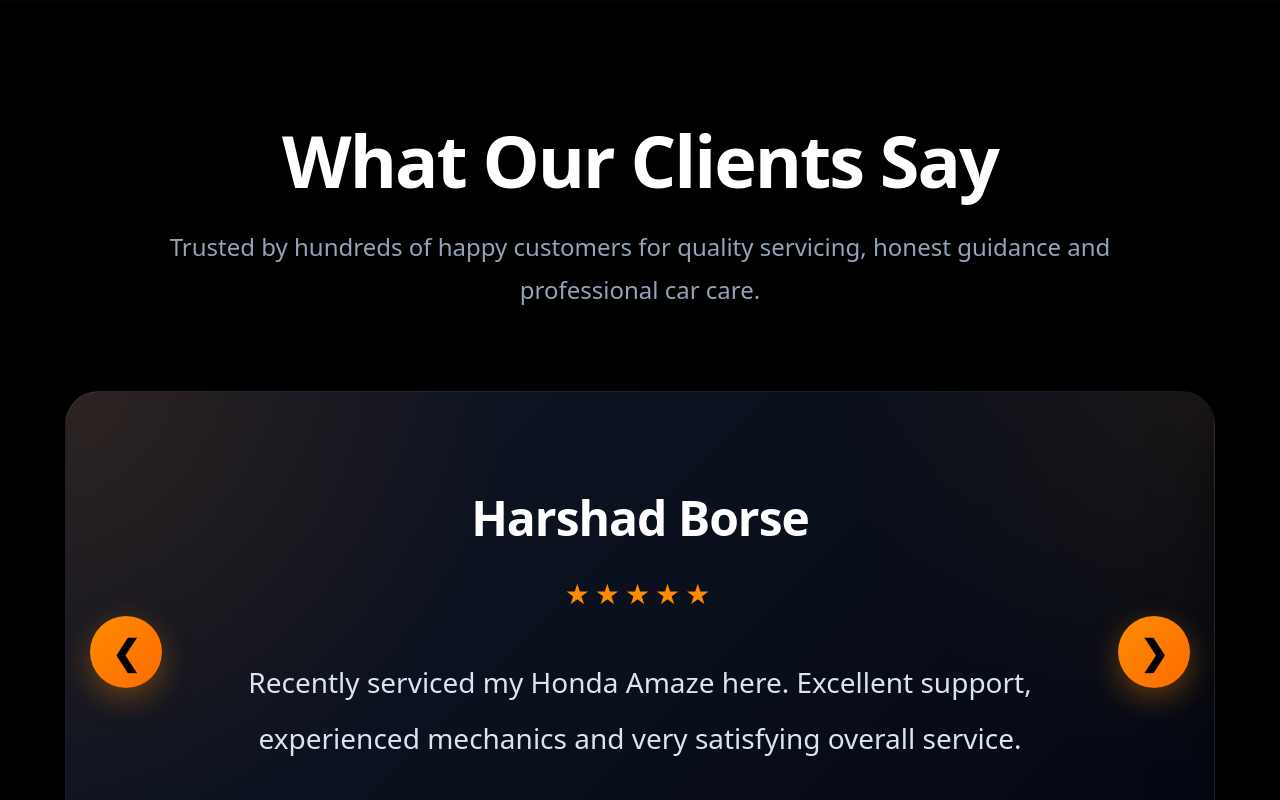
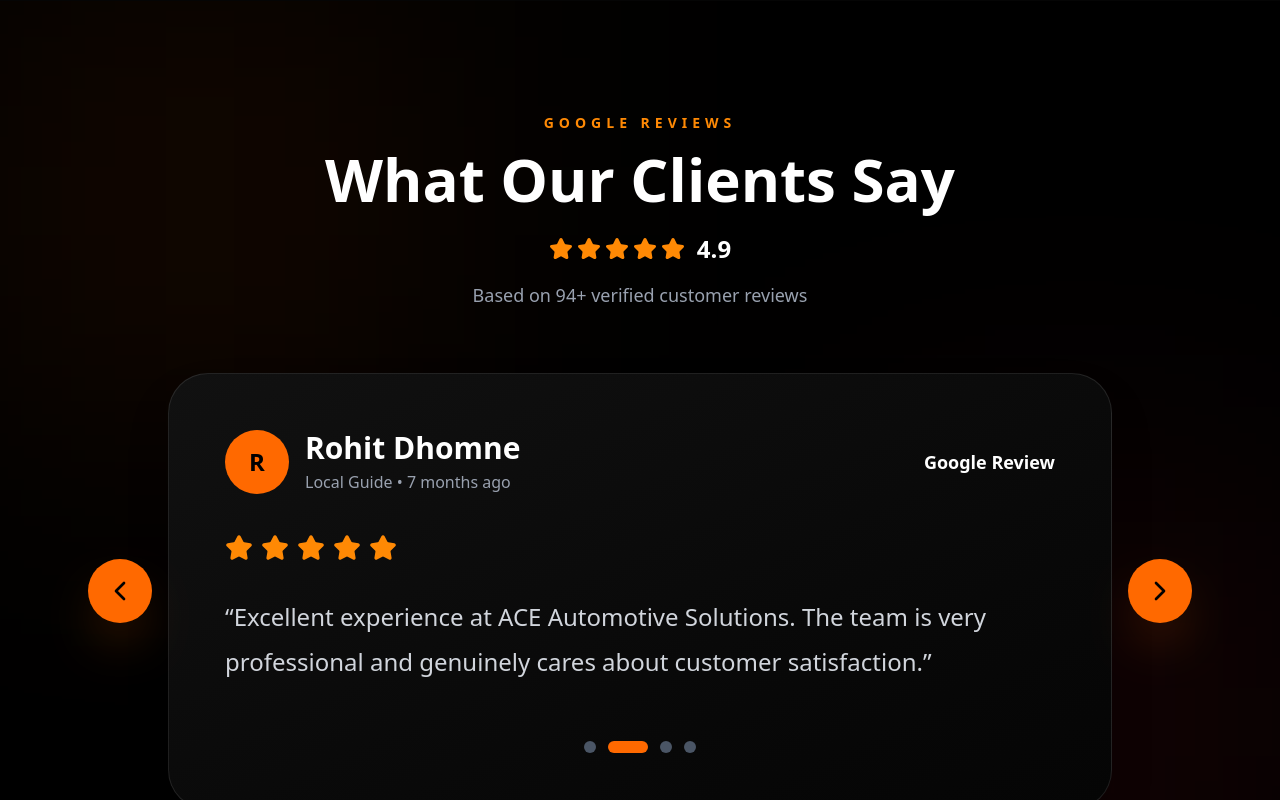
Before and after one commit to Harshaatul/ACE-AutoCare, a React (Vite) app: page / in a window 1280 px wide. Shown: the part 6220-7020 px from the top of the page. Built offline with nearby package versions, Linux system fonts and the light colour scheme.

Commit message:
Re-worked on google reviews

```diff
--- a/src/app/components/home/Testimonials.tsx
+++ b/src/app/components/home/Testimonials.tsx
@@ -1,114 +1,192 @@
 import { useEffect, useState } from "react";
+import { ChevronLeft, ChevronRight, Star } from "lucide-react";
 
-const Testimonials = () => {
-
-  const [index, setIndex] = useState(0);
-
+function Testimonials() {
   const reviews = [
     {
-      name: "Amit Topare",
-      text: "The thorough knowledge, experience, workmanship and customer-first attitude makes Ace Automotive Solutions the perfect caretaker of your vehicle."
+      name: "Abhishek Ghodchore",
+      initials: "A",
+      date: "2 months ago",
+      review:
+        "Best and quick service. Honest and reliable suggestions. From body shop to insurance assistance, everything available under one roof.",
     },
     {
-      name: "Harshad Borse",
-      text: "Recently serviced my Honda Amaze here. Excellent support, experienced mechanics and very satisfying overall service."
+      name: "Rohit Dhomne",
+      initials: "R",
+      date: "7 months ago",
+      review:
+        "Excellent experience at ACE Automotive Solutions. The team is very professional and genuinely cares about customer satisfaction.",
     },
     {
-      name: "Abhishek Ghodchore",
-      text: "Best and quick service. Honest and reliable suggestions. From body shop to insurance assistance, everything available under one roof."
+      name: "KB TOYS",
+      initials: "KB",
+      date: "7 months ago",
+      review:
+        "After struggling with poor service at other garages, I finally found ACE Automotive Solutions. Honest mechanics and top-notch service.",
     },
     {
-      name: "Subhash Bhutkar",
-      text: "Nice garage to service your vehicle. Experienced mechanics and painting facility available."
+      name: "inkmarks",
+      initials: "IM",
+      date: "6 months ago",
+      review:
+        "Very transparent pricing and timely delivery. Highly recommended for anyone around Wakad or Chinchwad.",
     },
-    {
-      name: "Subodhkumar Phadke",
-      text: "Wonderful customer experience since Ace Automotive started. Helpful staff, caring owners and excellent service quality."
-    }
   ];
 
+  const [current, setCurrent] = useState(0);
+
   useEffect(() => {
+    const slider = setInterval(() => {
+      setCurrent((prev) => (prev + 1) % reviews.length);
+    }, 5000);
 
-    const interval = setInterval(() => {
-
-      setIndex((prev) =>
-        prev === reviews.length - 1 ? 0 : prev + 1
-      );
-
-    }, 4000);
-
-    return () => clearInterval(interval);
-
+    return () => clearInterval(slider);
   }, []);
 
+  const nextSlide = () => {
+    setCurrent((prev) => (prev + 1) % reviews.length);
+  };
+
+  const prevSlide = () => {
+    setCurrent((prev) =>
+      prev === 0 ? reviews.length - 1 : prev - 1
+    );
+  };
+
   return (
+    <section className="bg-black py-28 overflow-hidden relative">
 
-    <section className="reviews-section">
+      {/* Background Glow */}
+      <div className="absolute top-0 left-0 w-[400px] h-[400px] bg-orange-500/10 blur-[140px]"></div>
+      <div className="absolute bottom-0 right-0 w-[400px] h-[400px] bg-red-500/10 blur-[140px]"></div>
 
-      <div className="reviews-container">
+      <div className="max-w-6xl mx-auto px-6 relative z-10">
 
-        <h2>What Our Clients Say</h2>
+        {/* Heading */}
+        <div className="text-center mb-16">
 
-        <p className="reviews-subtitle">
-          Trusted by hundreds of happy customers for quality servicing,
-          honest guidance and professional car care.
-        </p>
+          <p className="text-orange-400 uppercase tracking-[5px] text-sm font-semibold mb-4">
+            Google Reviews
+          </p>
 
-        <div className="reviews-slider">
+          <h2 className="text-5xl md:text-6xl font-black text-white mb-6">
+            What Our Clients Say
+          </h2>
 
-          <div
-            className="reviews-track"
-            style={{
-              transform: `translateX(-${index * 100}%)`
-            }}
+          <div className="flex justify-center items-center gap-3 mb-4">
+            <div className="flex gap-1">
+              <Star className="w-6 h-6 fill-orange-400 text-orange-400" />
+              <Star className="w-6 h-6 fill-orange-400 text-orange-400" />
+              <Star className="w-6 h-6 fill-orange-400 text-orange-400" />
+              <Star className="w-6 h-6 fill-orange-400 text-orange-400" />
+              <Star className="w-6 h-6 fill-orange-400 text-orange-400" />
+            </div>
+
+            <span className="text-white text-2xl font-bold">
+              4.9
+            </span>
+          </div>
+
+          <p className="text-gray-400 text-lg">
+            Based on 94+ verified customer reviews
+          </p>
+
+        </div>
+
+        {/* Review Card */}
+        <div className="relative">
+
+          {/* Left Button */}
+          <button
+            onClick={prevSlide}
+            className="absolute left-0 top-1/2 -translate-y-1/2 z-20 bg-orange-500 hover:bg-orange-400 w-16 h-16 rounded-full flex items-center justify-center shadow-2xl shadow-orange-500/30 transition-all duration-300"
           >
+            <ChevronLeft className="w-8 h-8 text-black" />
+          </button>
 
-            {reviews.map((review, i) => (
+          {/* Right Button */}
+          <button
+            onClick={nextSlide}
+            className="absolute right-0 top-1/2 -translate-y-1/2 z-20 bg-orange-500 hover:bg-orange-400 w-16 h-16 rounded-full flex items-center justify-center shadow-2xl shadow-orange-500/30 transition-all duration-300"
+          >
+            <ChevronRight className="w-8 h-8 text-black" />
+          </button>
 
-              <div className="review-card" key={i}>
+          {/* Card */}
+          <div className="mx-20 bg-gradient-to-br from-[#111111] to-[#050505] border border-white/10 rounded-[40px] p-14 min-h-[420px] flex flex-col justify-between shadow-2xl">
 
-                <div className="review-user">
+            {/* Google Header */}
+            <div className="flex items-center justify-between mb-10">
 
-                  <h3>{review.name}</h3>
+              <div className="flex items-center gap-4">
 
-                  <span>★★★★★</span>
-
+                {/* Avatar */}
+                <div className="w-16 h-16 rounded-full bg-orange-500 flex items-center justify-center text-black font-black text-2xl">
+                  {reviews[current].initials}
                 </div>
 
-                <p>{review.text}</p>
+                <div>
+                  <h3 className="text-white text-3xl font-bold">
+                    {reviews[current].name}
+                  </h3>
+
+                  <p className="text-gray-400 mt-1">
+                    Local Guide • {reviews[current].date}
+                  </p>
+                </div>
 
               </div>
 
-            ))}
+              {/* Google */}
+              <div className="hidden md:block">
+                <p className="text-white font-semibold text-lg">
+                  Google Review
+                </p>
+              </div>
+
+            </div>
+
+            {/* Stars */}
+            <div className="flex gap-2 mb-8">
+
+              <Star className="w-7 h-7 fill-orange-400 text-orange-400" />
+              <Star className="w-7 h-7 fill-orange-400 text-orange-400" />
+              <Star className="w-7 h-7 fill-orange-400 text-orange-400" />
+              <Star className="w-7 h-7 fill-orange-400 text-orange-400" />
+              <Star className="w-7 h-7 fill-orange-400 text-orange-400" />
+
+            </div>
+
+            {/* Review Text */}
+            <p className="text-gray-300 text-2xl leading-[1.9] max-w-4xl">
+              “{reviews[current].review}”
+            </p>
+
+            {/* Dots */}
+            <div className="flex justify-center gap-3 mt-14">
+
+              {reviews.map((_, index) => (
+                <button
+                  key={index}
+                  onClick={() => setCurrent(index)}
+                  className={`w-3 h-3 rounded-full transition-all duration-300 ${
+                    current === index
+                      ? "bg-orange-500 w-10"
+                      : "bg-gray-600"
+                  }`}
+                ></button>
+              ))}
+
+            </div>
 
           </div>
-
-          <button
-            className="prev-btn"
-            onClick={() =>
-              setIndex(index === 0 ? reviews.length - 1 : index - 1)
-            }
-          >
-            &#10094;
-          </button>
-
-          <button
-            className="next-btn"
-            onClick={() =>
-              setIndex(index === reviews.length - 1 ? 0 : index + 1)
-            }
-          >
-            &#10095;
-          </button>
 
         </div>
 
       </div>
 
     </section>
-
   );
-
-};
+}
 
 export default Testimonials;
--- a/src/vite-env.d.ts
+++ b/src/vite-env.d.ts
@@ -1,3 +1,5 @@
+/// <reference types="vite/client" />
+
 /// <reference types="vite/client" />
 
 declare module "*.png";
```
